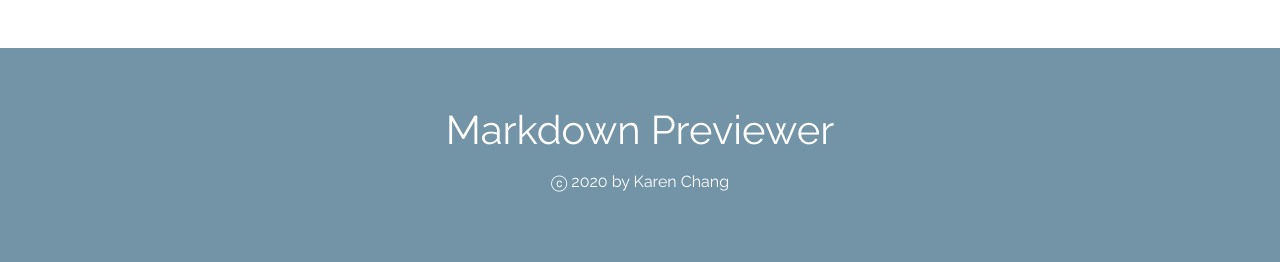
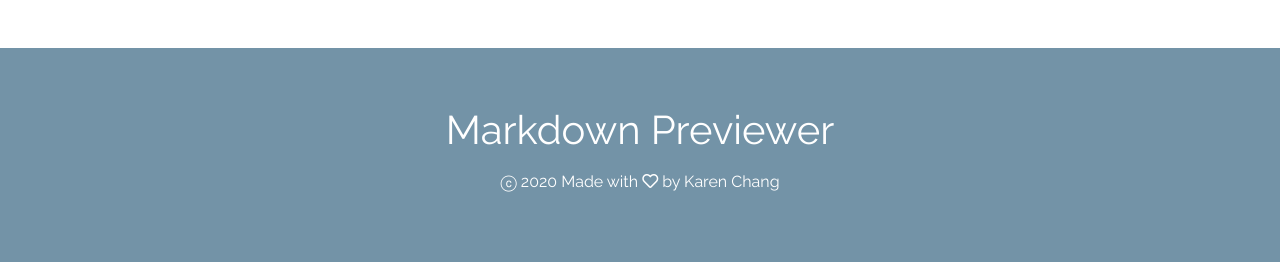
Before and after one commit to karen-developer/react-markdown-previewer, a React (Create React App) app: page / in a window 1280 px wide. Shown: the top 262 px of the page. Built offline with nearby package versions, Linux system fonts and the light colour scheme.

Commit message:
update css

```diff
--- a/public/index.html
+++ b/public/index.html
@@ -17,6 +17,10 @@
     <link rel="manifest" href="%PUBLIC_URL%/manifest.json" />
     <!--Google font-->
     <link href="https://fonts.googleapis.com/css2?family=Raleway&display=swap" rel="stylesheet">
+
+     <!--font awesome-->
+     <link rel="stylesheet" href="https://use.fontawesome.com/releases/v5.14.0/css/all.css" integrity="sha384-HzLeBuhoNPvSl5KYnjx0BT+WB0QEEqLprO+NBkkk5gbc67FTaL7XIGa2w1L0Xbgc" crossorigin="anonymous">
+
     <title>Markdown Previewer - React App</title>
   </head>
   <body>
--- a/src/App.js
+++ b/src/App.js
@@ -33,7 +33,7 @@ export default class App extends React.Component {
         <Row>
         <Col className="text-white text-center mb-5">
         <h6>
-        ⓒ 2020 by {" "}
+        ⓒ 2020 Made with <i class="far fa-heart"></i> by {" "}
         <a href="https://karen-developer.com" target="_blank">
           <span className="karen">Karen Chang</span>
         </a>
@@ -75,7 +75,7 @@ export default class App extends React.Component {
 
 const placeholder = `## Links
 
-Welcome to [karen-developer.com](https://karen-developer.com)
+Welcome to visit [karen-developer.com](https://karen-developer.com)
 
 ## Images
 
```
Also changed, not shown: public/reacr-markdown-previewer .jpg.
